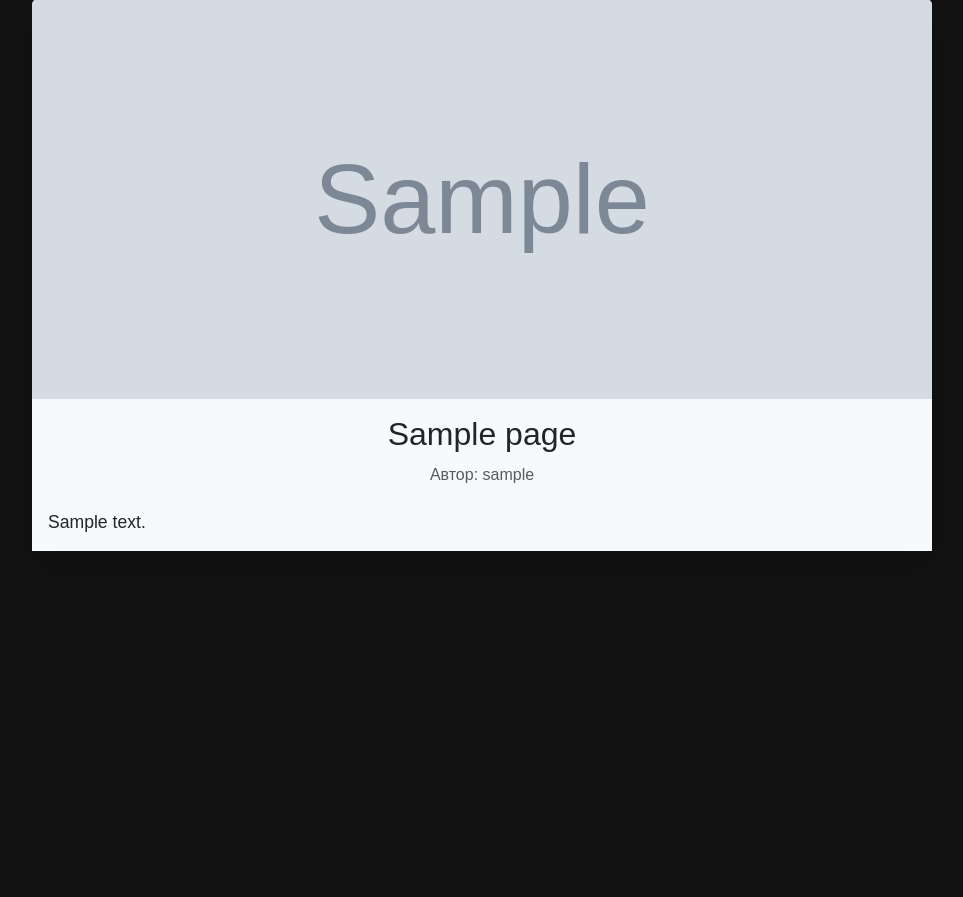
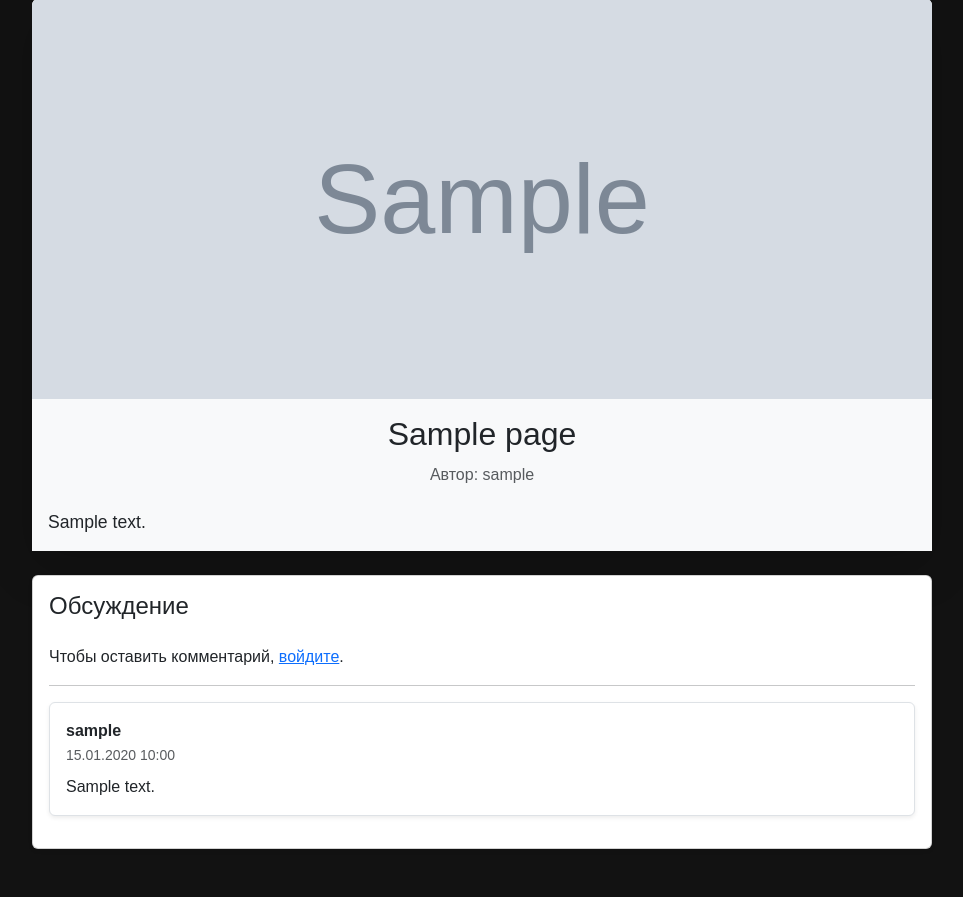
Before and after one commit to Sergrutter/Wik_Igr, a Flask app: page /page/1 in a window 1280 px wide. Shown: the part 105-1002 px from the top of the page, without its empty margins (158-1121 px from the left). Before the commit the page ends 656 px from the top, so only its background shows below. Run offline with Flask 3, Linux system fonts and the light colour scheme; tables that the repository leaves empty hold one stand-in row (values such as "Sample post"); grey boxes marked "Sample" are stand-in pictures; parts of the project's set-up code (start-up, migrations or seed data) failed here and were passed over; some libraries are stand-ins or nearby versions.

Commit message:
добавление обсуждений

```diff
--- a/templates/text_block.html
+++ b/templates/text_block.html
@@ -5,7 +5,8 @@
 <div class="container my-5">
     <div class="card shadow-lg border-0 mx-auto" style="max-width: 900px;">
         {% if page.image_url %}
-        <img src="{{ page.image_url }}" class="card-img-top rounded-top" alt="Изображение по теме" style="object-fit: cover; max-height: 400px;">
+        <img src="{{ page.image_url }}" class="card-img-top rounded-top" alt="Изображение по теме"
+             style="object-fit: cover; max-height: 400px;">
         {% endif %}
         <div class="card-body bg-light">
             <h2 class="card-title text-center text-dark mb-3">{{ page.title }}</h2>
@@ -19,5 +20,35 @@
             {% endif %}
         </div>
     </div>
+
+    <div class="card shadow-sm mt-4 mx-auto" style="max-width: 900px;">
+        <div class="card-body">
+            <h4 class="mb-4">Обсуждение</h4>
+
+            {% if current_user.is_authenticated %}
+            <form method="POST">
+                <div class="mb-3">
+                    <textarea class="form-control" name="comment" rows="3" placeholder="Оставьте комментарий..."
+                              required></textarea>
+                </div>
+                <button type="submit" class="btn btn-primary">Отправить</button>
+            </form>
+            {% else %}
+            <p>Чтобы оставить комментарий, <a href="{{ url_for('login') }}">войдите</a>.</p>
+            {% endif %}
+
+            <hr>
+
+            {% for comment in page.comments %}
+            <div class="mb-3 p-3 border rounded bg-white shadow-sm">
+                <div class="fw-bold">{{ comment.user.username }}</div>
+                <small class="text-muted">{{ comment.created_at.strftime('%d.%m.%Y %H:%M') }}</small>
+                <p class="mt-2 mb-0">{{ comment.content }}</p>
+            </div>
+            {% else %}
+            <p class="text-muted">Пока нет комментариев. Будьте первым!</p>
+            {% endfor %}
+        </div>
+    </div>
 </div>
 {% endblock %}
```
